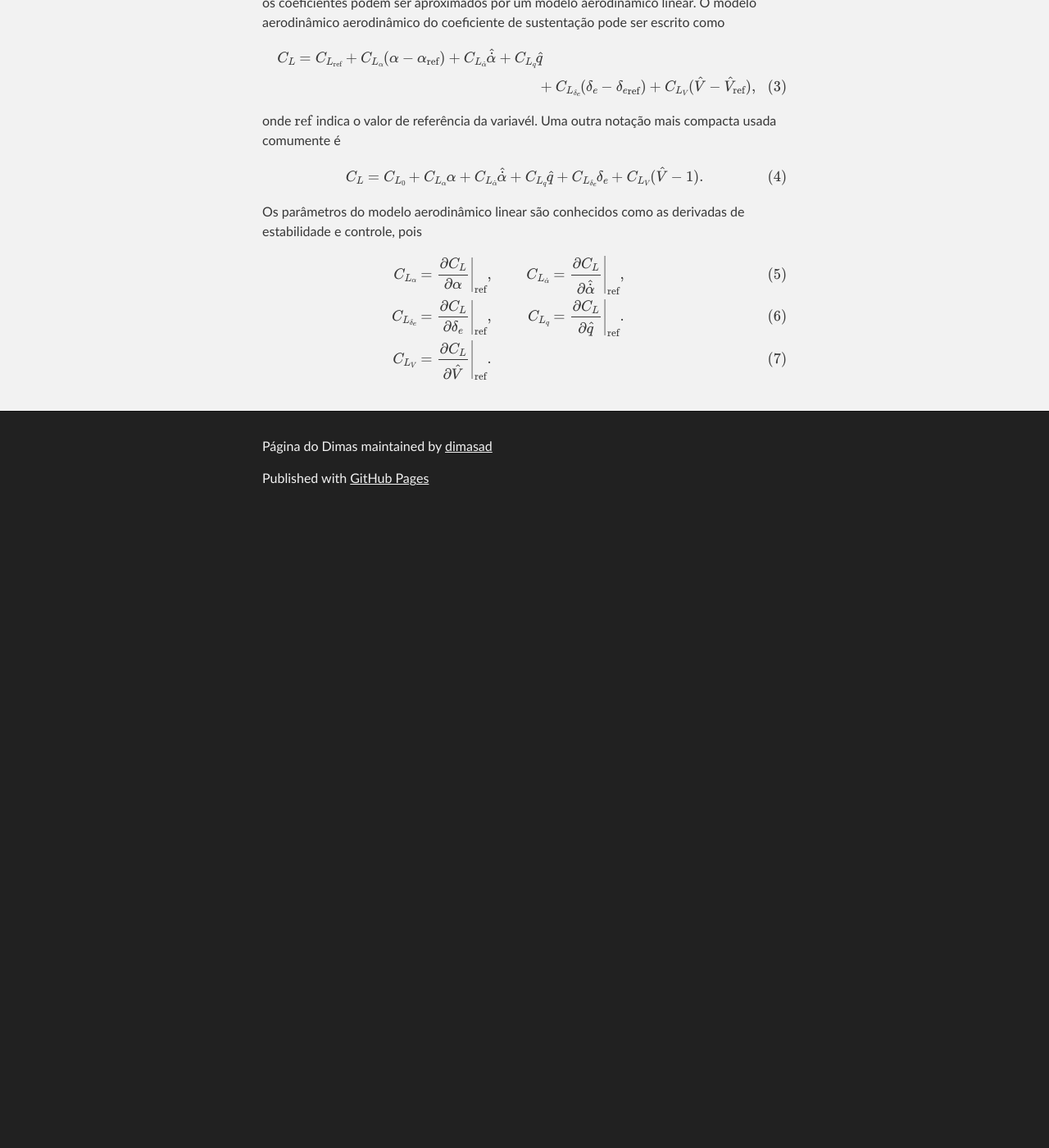
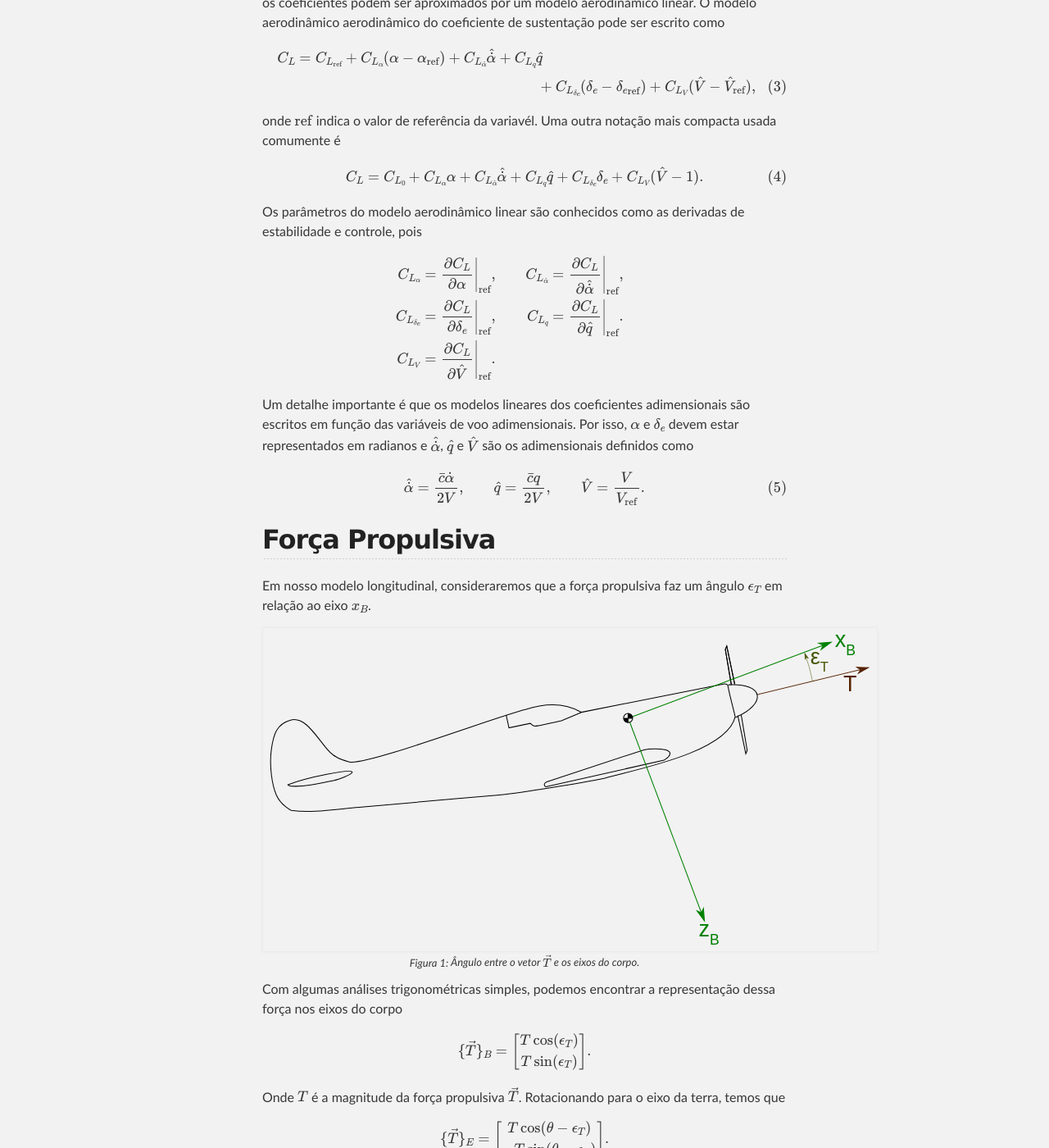
Before and after one commit to dimasad/dimasad.github.io.OLD, a Jekyll site: the page built from _mecvoo/forcas-long.md, in a window 1280 px wide and 1400 px high, scrolled down 1260 px. Shown: the whole window at 82% size. Built offline with Jekyll 4.4.1, drawn with Linux system fonts in a browser that asks for light colours; formulas are drawn with MathJax 3; before the commit the page ends 1890 px from its top, so only the background shows below that; some of the changed text lies outside the part shown.

Commit message:
Adicionando conteúdo forcas longitudinais.

```diff
--- a/_mecvoo/forcas-long.md
+++ b/_mecvoo/forcas-long.md
@@ -87,7 +87,7 @@ Os parâmetros do modelo aerodinâmico linear são conhecidos como as derivadas
 de estabilidade e controle, pois
 
 $$
-\begin{align}
+\begin{align*}
   C_{L_\alpha} &=
   \left.
   \frac{\partial C_L}{\partial \alpha}\right|_{\operatorname{ref}}, &
@@ -105,7 +105,51 @@ $$
   C_{L_V} &=
   \left.
   \frac{\partial C_L}{\partial \hat V}\right|_{\operatorname{ref}}. &
-  \end{align}
+\end{align*}
+$$
+
+Um detalhe importante é que os modelos lineares dos coeficientes adimensionais
+são escritos em função das variáveis de voo adimensionais. Por isso, $$\alpha$$
+e $$\delta_e$$ devem estar representados em radianos e $$\hat {\dot\alpha}$$,
+$$\hat q$$ e $$\hat V$$ são os adimensionais definidos como
+
+$$
+\begin{align}
+  \hat{\dot\alpha} &= \frac{\bar c \dot\alpha}{2V}, &
+  \hat q &= \frac{\bar c q}{2V}, &
+  \hat V &= \frac{V}{V_{\operatorname{ref}}}.
+\end{align}
+$$
+
+Força Propulsiva
+----------------
+Em nosso modelo longitudinal, consideraremos que a força propulsiva faz um
+ângulo $$\epsilon_T$$ em relação ao eixo $$x_B$$.
+
+{%
+   include figure.html
+   file="thrust.svg"
+   caption="Ângulo entre o vetor $$\vec T$$ e os eixos do corpo."
+%}
+
+Com algumas análises trigonométricas simples, podemos encontrar a representação
+dessa força nos eixos do corpo
+
+$$
+  \{\vec T\}_B =
+  \begin{bmatrix}
+    T \cos (\epsilon_T) \newline T \sin (\epsilon_T)
+  \end{bmatrix}.
+$$
+
+Onde $$T$$ é a magnitude da força propulsiva $$\vec T$$.
+Rotacionando para o eixo da terra, temos que
+
+$$
+  \{\vec T\}_E =
+  \begin{bmatrix}
+    T\cos(\theta - \epsilon_T) \newline -T\sin (\theta - \epsilon_T)
+  \end{bmatrix}.
 $$
 
 [seção anterior]: ../long-eqmov
```
Also changed, not shown: index.md (+6 -0 lines), assets/images/thrust.png (added), assets/images/thrust.svg (added).
